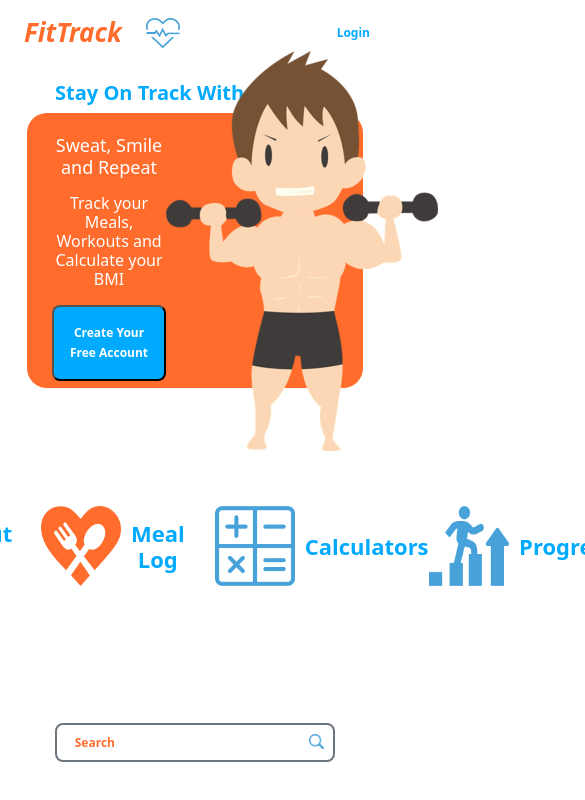
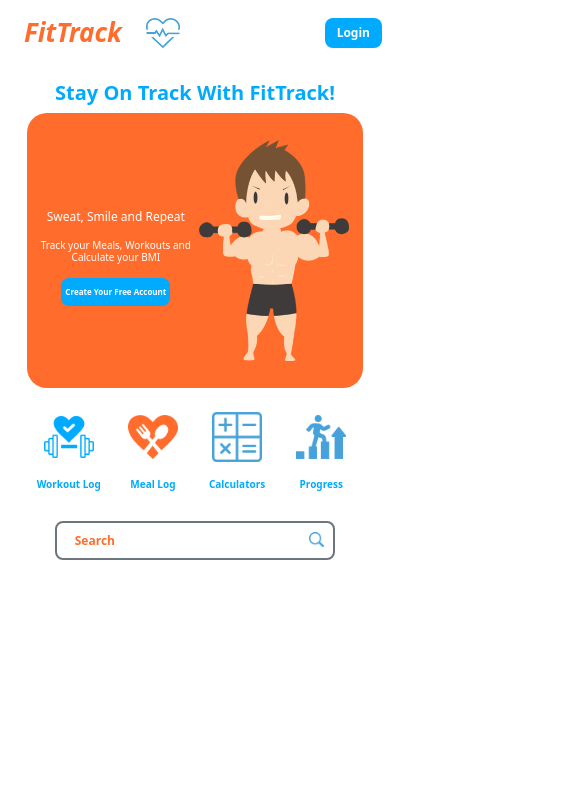
Before and after one commit to proptechnovator/fittrack-v2, a React (Create React App) app: page / in a window 390 px wide. Shown: the top 800 px of the page, 585 px wide, since content can reach past the window. Built offline with nearby package versions, Linux system fonts and the light colour scheme; no server answers.

Commit message:
responsive update

```diff
--- a/src/components/IconUserNav.js
+++ b/src/components/IconUserNav.js
@@ -5,30 +5,30 @@ const IconUserNav = () => {
     const { currentUser } = useContext(CurrentUser);
 
   return (
-        <section className='iconNav'>
-          <div>
+        <section className='iconNav p-0 mt-4'>
+          <div className='icon-hold'>
                <a className='link' href={ !currentUser ? '/login' : '/workouts'}>
                <img alt='dumbbell' src='./fitness-icon-blue.png'/>
                </a>
-               <h2 className='fw-bold mt-3 w-50'>Workout Log</h2>
+               <h2 className='fw-bold mt-3 w-100'>Workout Log</h2>
           </div>
-          <div>
+          <div className='icon-hold'>
                <a className='link' href={ !currentUser ? '/login' : '/meals'}>
                <img  alt='healthy-food' src='./healthy-food-icon-orange.png'/>
                </a>
-               <h2 className='fw-bold mt-3 w-50'>Meal Log</h2>
+               <h2 className='fw-bold mt-3 w-100'>Meal Log</h2>
          </div>
-         <div>
+         <div className='icon-hold'>
             <a className='link' href={ !currentUser ? '/login' : '/' /* to be changed later */}>
             <img alt='calculator-icon' src='./calculate-math-icon-blue.png'/>
             </a>
-            <h2 className='fw-bold mt-3 w-50'>Calculators</h2>
+            <h2 className='fw-bold mt-3 w-100'>Calculators</h2>
          </div>
-         <div>
+         <div className='icon-hold'>
             <a className='link' href={ !currentUser ? '/login' : '/profile'}>
             <img alt='personal-growth-icon' src='./personal-growth-icon.png'/>
             </a>
-            <h2 className='fw-bold mt-3 w-50'>Progress</h2>
+            <h2 className='fw-bold mt-3 w-100'>Progress</h2>
         </div>
        </section>
   )
--- a/src/pages/Home.js
+++ b/src/pages/Home.js
@@ -25,7 +25,7 @@ const Home = () => {
                     <h2>Sweat, Smile and Repeat</h2>
                     <h3>Track your Meals, Workouts and Calculate your BMI</h3>
                     <a href='./signup'>
-                    <button className='btn-signup'>Create Your Free Account</button>
+                    <button className='btn-secondary btn-signup'>Create Your Free Account</button>
                     </a>
                 </div>
                 <div className='divimage'>
@@ -35,8 +35,8 @@ const Home = () => {
 
             <IconUserNav/>
 
-            <div className={ viewportWidth >= 720 ? 'add-form w-50 mt-4' : 'add-form w-100 mt-4'}>
-                <div className='input-hold w-75 mt-3'>
+            <div className={ viewportWidth >= 720 ? 'add-form w-50 my-3' : 'add-form w-100 my-3'}>
+                <div className='input-hold w-75'>
                     <input
                         className='w-100 input_'
                         type='text'
--- a/src/styles/index.css
+++ b/src/styles/index.css
@@ -1,4 +1,12 @@
 /* Define the animation */
+@-webkit-keyframes background-animation {
+  0% {
+    background-position: 0% 50%;
+  }
+  100% {
+    background-position: 200% 50%;
+  }
+}
 @keyframes background-animation {
   0% {
     background-position: 0% 50%;
@@ -282,13 +290,16 @@ body #meal-log #save-btn, body #meal-log .btn-danger, body #meal-log .btn-warnin
 }
 body .btn-secondary {
   border: none;
+  background-color: #00AAFF;
+  color: #ffffff;
+  border-radius: 8px;
+}
+body .btn-secondary:hover {
   background-color: #ffffff;
   color: #00AAFF;
-}
-body .btn-secondary:hover {
-  color: #ff6c2c;
-  background-color: #00AAFF;
-  color: #ffffff;
+  border-color: #00AAFF;
+  border-style: solid;
+  border: 1px;
 }
 @media (max-width: 720px) {
   body .btn-secondary {
@@ -388,6 +399,18 @@ body .add-form .input-hold ._label {
     font-size: 10px;
   }
 }
+body .add-form .input-hold .input_:not(:-moz-placeholder-shown).input_:not(:focus) ~ ._label {
+  top: -0.6rem;
+  font-size: 0.8rem;
+  left: 0.6rem;
+  background-color: #ffffff;
+}
+body .add-form .input-hold .input_:not(:-ms-input-placeholder).input_:not(:focus) ~ ._label {
+  top: -0.6rem;
+  font-size: 0.8rem;
+  left: 0.6rem;
+  background-color: #ffffff;
+}
 body .add-form .input-hold .input_:focus ~ ._label,
 body .add-form .input-hold .input_:not(:placeholder-shown).input_:not(:focus) ~ ._label {
   top: -0.6rem;
@@ -396,20 +419,38 @@ body .add-form .input-hold .input_:not(:placeholder-shown).input_:not(:focus) ~
   background-color: #ffffff;
 }
 @media (max-width: 720px) {
+  body .add-form .input-hold .input_:not(:-moz-placeholder-shown).input_:not(:focus) ~ ._label {
+    font-size: 14px;
+  }
+  body .add-form .input-hold .input_:not(:-ms-input-placeholder).input_:not(:focus) ~ ._label {
+    font-size: 14px;
+  }
   body .add-form .input-hold .input_:focus ~ ._label,
-  body .add-form .input-hold .input_:not(:placeholder-shown).input_:not(:focus) ~ ._label {
+body .add-form .input-hold .input_:not(:placeholder-shown).input_:not(:focus) ~ ._label {
     font-size: 14px;
   }
 }
 @media (max-width: 480px) {
+  body .add-form .input-hold .input_:not(:-moz-placeholder-shown).input_:not(:focus) ~ ._label {
+    font-size: 12px;
+  }
+  body .add-form .input-hold .input_:not(:-ms-input-placeholder).input_:not(:focus) ~ ._label {
+    font-size: 12px;
+  }
   body .add-form .input-hold .input_:focus ~ ._label,
-  body .add-form .input-hold .input_:not(:placeholder-shown).input_:not(:focus) ~ ._label {
+body .add-form .input-hold .input_:not(:placeholder-shown).input_:not(:focus) ~ ._label {
     font-size: 12px;
   }
 }
 @media (max-width: 370px) {
+  body .add-form .input-hold .input_:not(:-moz-placeholder-shown).input_:not(:focus) ~ ._label {
+    font-size: 10px;
+  }
+  body .add-form .input-hold .input_:not(:-ms-input-placeholder).input_:not(:focus) ~ ._label {
+    font-size: 10px;
+  }
   body .add-form .input-hold .input_:focus ~ ._label,
-  body .add-form .input-hold .input_:not(:placeholder-shown).input_:not(:focus) ~ ._label {
+body .add-form .input-hold .input_:not(:placeholder-shown).input_:not(:focus) ~ ._label {
     font-size: 10px;
   }
 }
@@ -470,11 +511,10 @@ body main h1 {
 body section {
   width: 90%;
   display: flex;
-  height: auto;
-  justify-content: center;
+  height: 450px;
+  justify-content: space-evenly;
   align-items: center;
   text-align: center;
-  justify-items: center;
   padding: 25px;
   margin: auto;
   vertical-align: middle;
@@ -486,20 +526,23 @@ body section {
 @media (max-width: 720px) {
   body section {
     height: 350px;
+    padding: 20px;
   }
 }
 @media (max-width: 480px) {
   body section {
     height: 275px;
+    padding: 10px;
   }
 }
 @media (max-width: 370px) {
   body section {
     height: 200px;
+    padding: 5px;
   }
 }
 body section div {
-  width: 60%;
+  width: 50%;
   text-align: center;
   vertical-align: middle;
   display: flex-block;
@@ -512,17 +555,17 @@ body section div h2 {
 }
 @media (max-width: 720px) {
   body section div h2 {
-    font-size: 24px;
+    font-size: 20px;
   }
 }
-@media (max-width: 480px) {
+@media (max-width: 520px) {
   body section div h2 {
-    font-size: 18px;
+    font-size: 16px;
   }
 }
-@media (max-width: 370px) {
+@media (max-width: 410px) {
   body section div h2 {
-    font-size: 16px;
+    font-size: 12px;
   }
 }
 body section div h3 {
@@ -532,70 +575,72 @@ body section div h3 {
 }
 @media (max-width: 720px) {
   body section div h3 {
-    font-size: 20px;
+    font-size: 18px;
   }
 }
-@media (max-width: 480px) {
-  body section div h3 {
-    font-size: 16px;
-  }
-}
-@media (max-width: 370px) {
+@media (max-width: 520px) {
   body section div h3 {
     font-size: 14px;
   }
 }
-body section div button {
-  appearance: none;
+@media (max-width: 410px) {
+  body section div h3 {
+    font-size: 10px;
+  }
+}
+body section div a {
+  text-decoration: none;
+}
+body section div a .btn-signup {
+  -webkit-appearance: none;
+     -moz-appearance: none;
+          appearance: none;
   background-color: #00AAFF;
   border-radius: 8px;
+  border: #00AAFF;
   color: #fff;
-  box-shadow: #6d757d 1px;
-  box-sizing: border-box;
   font-size: 18px;
   font-weight: 600;
   line-height: 20px;
-  padding: 16px 16px;
+  padding: 16px;
   position: relative;
   text-align: center;
-  text-decoration: none;
   vertical-align: middle;
 }
 @media (max-width: 720px) {
-  body section div button {
-    font-size: 18px;
+  body section div a .btn-signup {
+    font-size: 16px;
+    padding: 12px;
+  }
+}
+@media (max-width: 520px) {
+  body section div a .btn-signup {
+    font-size: 12px;
+    padding: 8px;
+  }
+}
+@media (max-width: 410px) {
+  body section div a .btn-signup {
+    font-size: 8px;
+    padding: 4px;
+  }
+}
+body section div img {
+  width: 270px;
+}
+@media (max-width: 720px) {
+  body section div img {
+    width: 200px;
   }
 }
 @media (max-width: 480px) {
-  body section div button {
-    font-size: 12px;
+  body section div img {
+    width: 150px;
   }
 }
 @media (max-width: 370px) {
-  body section div button {
-    font-size: 10px;
-  }
-}
-body section div .divimg {
-  padding: 25px;
-  height: 80%;
-}
-@media (max-width: 720px) {
-  body section div .divimg {
-    height: 50%;
-    width: 50%;
-  }
-}
-@media (max-width: 480px) {
-  body section div .divimg {
-    height: 40%;
-    width: 40%;
-  }
-}
-@media (max-width: 370px) {
-  body section div .divimg {
-    height: 20%;
-    width: 20%;
+  body section div img {
+    width: 100px;
   }
 }
 body section .links {
@@ -647,7 +692,12 @@ body .load img {
     width: 150px;
   }
 }
-@media (max-width: 360px) {
+@media (max-width: 520px) {
+  body .load img {
+    width: 120px;
+  }
+}
+@media (max-width: 410px) {
   body .load img {
     width: 100px;
   }
@@ -656,61 +706,77 @@ body .load img {
 .iconNav {
   display: flex;
   align-items: center;
-  justify-content: center;
-  width: 100%;
+  height: auto !important;
+  justify-content: space-between !important;
   text-align: center;
   background-color: #ffffff;
-  margin: 25px;
 }
-@media (max-width: 720px) {
-  .iconNav {
-    margin: 20px;
-  }
-}
-@media (max-width: 360px) {
-  .iconNav {
-    margin: 15px;
-  }
-}
-.iconNav div {
-  display: inline-flex;
+.iconNav .icon-hold {
+  display: flex;
+  flex-direction: column;
+  justify-content: center;
   align-items: center;
   text-align: center;
-  margin: 10px;
+  transition: all 150ms ease-in;
 }
-.iconNav div img {
-  padding: 10px;
-  display: inline;
+.iconNav .icon-hold:hover {
+  transform: scale(1.2);
+}
+.iconNav .icon-hold img {
   border-color: #ff6c2c;
   border: 2px;
-  width: 150px;
-  height: 150px;
+  width: 140px;
+  height: 140px;
+  -o-object-fit: contain;
+     object-fit: contain;
 }
-@media (max-width: 720px) {
-  .iconNav div img {
+@media (max-width: 750px) {
+  .iconNav .icon-hold img {
     width: 100px;
     height: 100px;
   }
 }
-@media (max-width: 360px) {
-  .iconNav div img {
-    width: 60px;
-    height: 60px;
+@media (max-width: 600px) {
+  .iconNav .icon-hold img {
+    width: 70px;
+    height: 70px;
   }
 }
-.iconNav div h2 {
+@media (max-width: 520px) {
+  .iconNav .icon-hold img {
+    width: 50px;
+    height: 50px;
+  }
+}
+@media (max-width: 370px) {
+  .iconNav .icon-hold img {
+    width: 40px;
+    height: 40px;
+  }
+}
+.iconNav .icon-hold h2 {
   text-align: center;
   color: #00AAFF;
   font-size: 26px;
 }
-@media (max-width: 720px) {
-  .iconNav div h2 {
+@media (max-width: 750px) {
+  .iconNav .icon-hold h2 {
     font-size: 22px;
   }
 }
-@media (max-width: 360px) {
-  .iconNav div h2 {
+@media (max-width: 600px) {
+  .iconNav .icon-hold h2 {
     font-size: 18px;
+  }
+}
+@media (max-width: 520px) {
+  .iconNav .icon-hold h2 {
+    font-size: 14px;
+  }
+}
+@media (max-width: 420px) {
+  .iconNav .icon-hold h2 {
+    font-size: 10px;
   }
 }
 
@@ -719,11 +785,12 @@ body .load img {
   justify-content: space-around;
   text-align: center;
   margin: auto;
-  background-color: rgb(236, 236, 236);
-  border-radius: 8PX;
+  background-color: rgb(248, 248, 248);
+  border-radius: 10PX;
   border: none;
   padding: 25px;
   width: 350px;
+  box-shadow: #f3f3f3;
 }
 @media (max-width: 720px) {
   .profile {
@@ -832,6 +899,10 @@ body .load img {
   border-radius: 50%;
 }
 
+.form h1 {
+  color: #00AAFF;
+}
+
 /* width */
 ::-webkit-scrollbar {
   width: 15px;
@@ -858,6 +929,4 @@ body .load img {
 /* Handle on hover */
 ::-webkit-scrollbar-thumb:hover {
   background: #ff6c2c;
-}
-
-/*# sourceMappingURL=index.css.map */
+}/*# sourceMappingURL=index.css.map */
--- a/src/styles/index.scss
+++ b/src/styles/index.scss
@@ -491,11 +491,10 @@ body {
     section{
         width: 90%;
         display: flex;
-            height: auto;
-            justify-content: center;
+        height: 450px;
+        justify-content: space-evenly;
         align-items:center;
         text-align: center;
-            justify-items: center;
         padding: 25px;
         margin: auto;
         vertical-align: middle;
@@ -504,19 +503,21 @@ body {
         border-radius: $boder-color;
         border-width: 1px;
             @media (max-width: 720px) {
-                    height: 350px; // font size for viewports <= 720px
+                height: 350px;
+                padding: 20px;
             }
 
             @media (max-width: 480px) {
-                    height: 275px; // font size for viewports <= 720px
+                height: 275px;
+                padding: 10px;
             }
 
             @media (max-width: 370px) {
-                    height: 200px; // font size for viewports <= 370px
+                height: 200px;
+                padding: 5px;
             }
-
         div{
-                width: 60%;
+            width: 50%;
             text-align: center;
             vertical-align: middle;
             display: flex-block;
@@ -526,31 +527,32 @@ body {
                 margin-top: 15px;
                 margin-bottom: 15px;
                 @media (max-width: 720px) {
-                    font-size: 24px; // font size for viewports <= 720px
+                    font-size: 20px; // font size for viewports <= 720px
                 }
 
-                @media (max-width: 480px) {
-                    font-size: 18px; // font size for viewports <= 720px
+                @media (max-width: 520px) {
+                    font-size: 16px; // font size for viewports <= 720px
                 }
 
-                @media (max-width: 370px) {
-                    font-size: 16px; // font size for viewports <= 370px
+                @media (max-width: 410px) {
+                    font-size: 12px; // font size for viewports <= 370px
                 }
 
-            }h3{
+            }
+            h3{
                 text-align: center;
                 color: #ffffff;
                 margin-bottom: 15px;
                 @media (max-width: 720px) {
-                    font-size: 20px; // font size for viewports <= 720px
+                    font-size: 18px; // font size for viewports <= 720px
                 }
 
-                @media (max-width: 480px) {
-                    font-size: 16px; // font size for viewports <= 720px
+                @media (max-width: 520px) {
+                    font-size: 14px; // font size for viewports <= 720px
                 }
 
-                @media (max-width: 370px) {
-                    font-size: 14px; // font size for viewports <= 370px
+                @media (max-width: 410px) {
+                    font-size: 10px; // font size for viewports <= 370px
                 }
 
             }
@@ -565,41 +567,41 @@ body {
                     font-size: 18px;
                     font-weight: 600;
                     line-height: 20px;
-                padding: 16px 16px;
+                    padding: 16px;
                     position: relative;
                     text-align: center;
 
                     vertical-align: middle;
                     @media (max-width: 720px) {
-                    font-size: 18px; // font size for viewports <= 720px
+                        font-size: 16px; // font size for viewports <= 720px
+                        padding: 12px;
                     }
 
-                @media (max-width: 480px) {
-                    font-size: 12px; // font size for viewports <= 720px
+                    @media (max-width: 520px) {
+                        font-size: 12px;
+                        padding: 8px;
                     }
 
-                @media (max-width: 370px) {
-                    font-size: 10px; // font size for viewports <= 370px
+                    @media (max-width: 410px) {
+                        font-size: 8px; // font size for viewports <= 370px
+                        padding: 4px;
                     }
 
                 }
             }
-            .divimg{
-                padding: 25px;
-                height: 80%;
+            img {
+                width: 270px;
+
                 @media (max-width: 720px) {
-                    height: 50%; // font size for viewports <= 720px
-                    width: 50%;
+                    width: 200px;
                 }
 
                 @media (max-width: 480px) {
-                    height: 40%; // font size for viewports <= 720px
-                    width: 40%;
+                    width: 150px;
                 }
 
                 @media (max-width: 370px) {
-                    height: 20%; // font size for viewports <= 370px
-                    width: 20%;
+                    width: 100px;
                 }
             }
         }
@@ -607,14 +609,12 @@ body {
             display: flex;
             flex-wrap: wrap;
             align-items: center;
-
             .link {
                 display: flex;
                 justify-content: center;
                 align-items: center;
                 cursor: pointer;
                 transition: all 200ms ease-in-out;
-
                 &:hover {
                     transform: scale(1.2);
                 }
@@ -622,15 +622,12 @@ body {
 
             h2 {
                 text-align: center;
-
                 @media (max-width: 720px) {
                     font-size: 18px; // font size for viewports <= 720px
                 }
-
                 @media (max-width: 480px) {
                     font-size: 14px; // font size for viewports <= 480px
                 }
-
                 @media (max-width: 370px) {
                     font-size: 10px; // font size for viewports <= 370px
                 }
@@ -653,7 +650,11 @@ body {
                 width: 150px; //for viewports <= 720px
             }
 
-            @media (max-width: 360px) {
+            @media (max-width: 520px) {
+                width: 120px; //for viewports <= 720px
+            }
+
+            @media (max-width: 410px) {
                 width: 100px; // font size for viewports <= 370px
             }
         }
@@ -662,51 +663,71 @@ body {
 .iconNav{
     display: flex;
     align-items: center;
-    justify-content: center;
-    width:100%;
+    height: auto !important;
+    justify-content: space-between !important;
     text-align: center;
     background-color: #ffffff;
-    margin: 25px;
-    @media (max-width: 720px) {
-        margin: 20px; //for viewports <= 720px
 
-    }
-    @media (max-width: 360px) {
-        margin: 15px; // font size for viewports <= 370px
-    }
-   div{
-        display: inline-flex;
+    .icon-hold{
+        display: flex;
+        flex-direction: column;
+        justify-content: center;
         align-items: center;
         text-align: center;
-        margin: 10px;
+        transition: all 150ms ease-in;
+
+        &:hover {
+            transform: scale(1.2);
+        }
+
         img{
-            padding: 10px;
-            display: inline;
             border-color: #ff6c2c;
             border: 2px;
-            width: 150px;
-            height: 150px;
-            @media (max-width: 720px) {
+            width: 140px;
+            height: 140px;
+            object-fit: contain;
+            @media (max-width: 750px) {
                 width: 100px; //for viewports <= 720px
                 height: 100px;
             }
 
-            @media (max-width: 360px) {
-                width: 60px; // font size for viewports <= 370px
-                height: 60px;
+            @media (max-width: 600px) {
+                width: 70px; //for viewports <= 720px
+                height: 70px;
+            }
+
+            @media (max-width: 520px) {
+                width: 50px; //for viewports <= 720px
+                height: 50px;
+            }
+
+
+            @media (max-width: 370px) {
+                width: 40px; // font size for viewports <= 370px
+                height: 40px;
             }
         }
         h2{
             text-align: center;
             color: $color-secondary;
             font-size: 26px;
-            @media (max-width: 720px) {
+            @media (max-width: 750px) {
                font-size: 22px; //for viewports <= 720px
 
             }
 
-            @media (max-width: 360px) {
+            @media (max-width: 600px) {
                 font-size: 18px; // font size for viewports <= 370px
+
+            }
+
+            @media (max-width: 520px) {
+                font-size: 14px; // font size for viewports <= 370px
+
+            }
+
+            @media (max-width: 420px) {
+                font-size: 10px; // font size for viewports <= 370px
 
             }
 
```
Also changed, not shown: 1 other file (tests, documents, lock files or other folders). Lines whose indentation alone changed are shown as unchanged.
